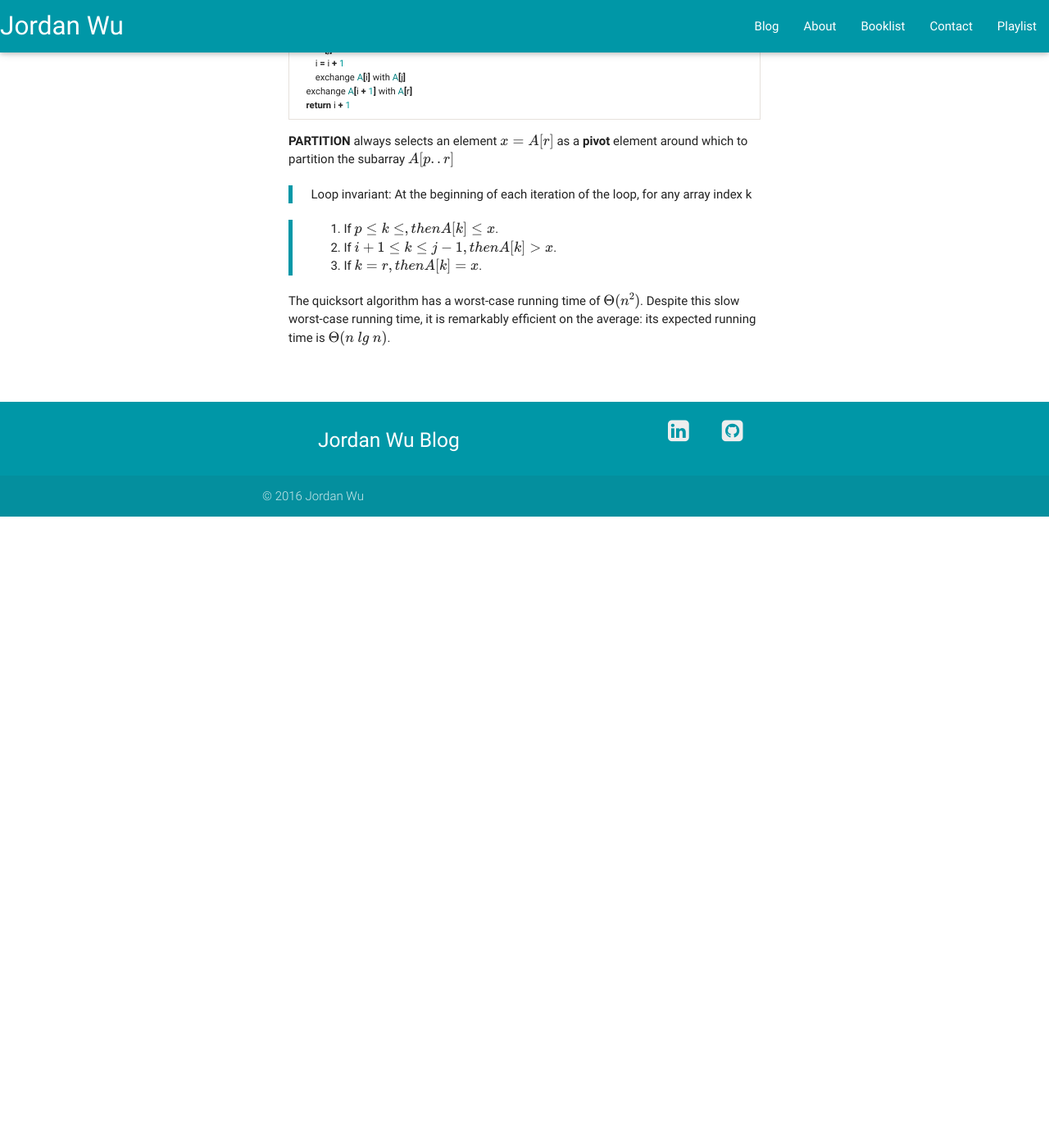
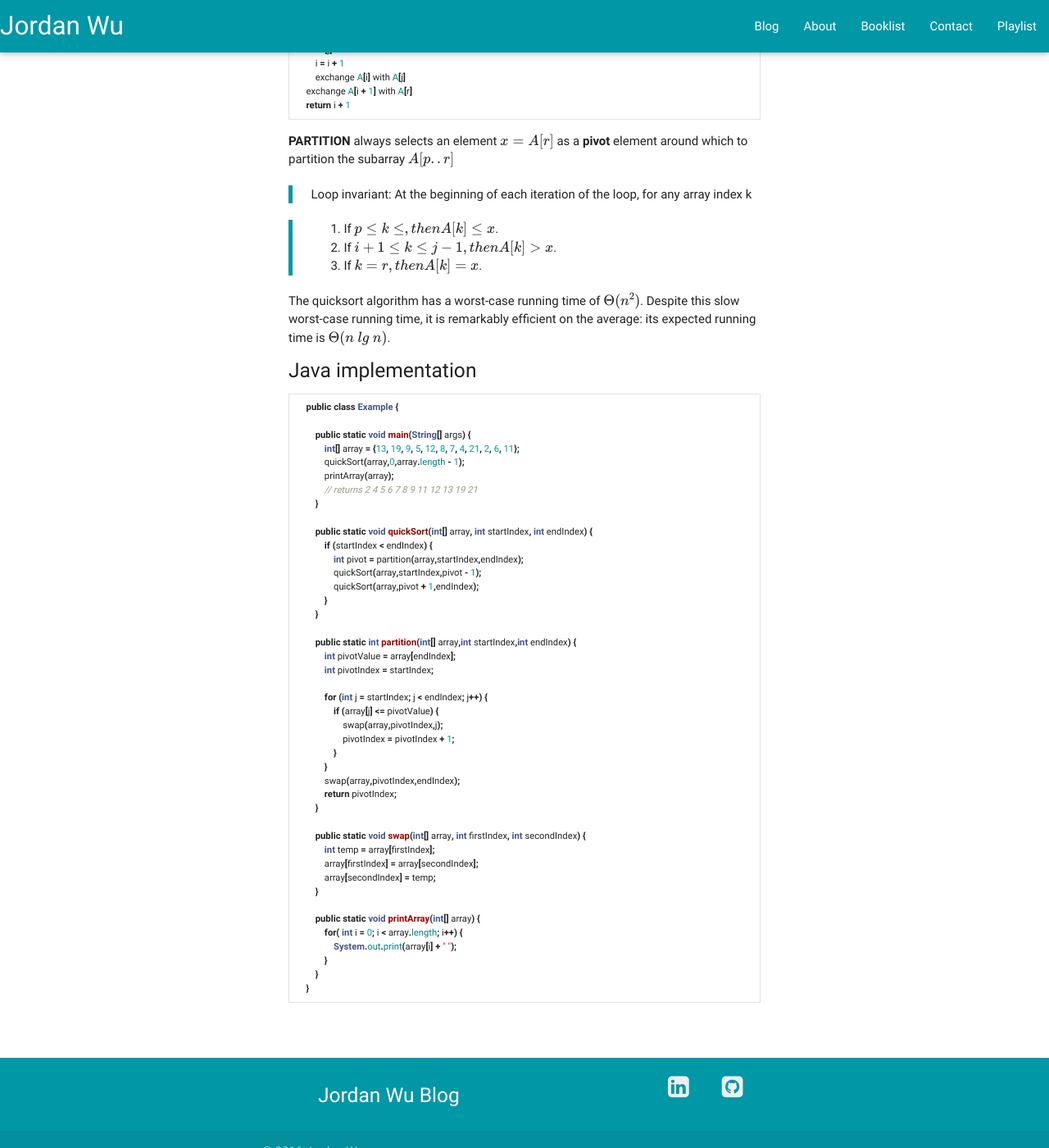
Before and after one commit to JordanSpencerWu/old-website, a Jekyll site: the page built from _posts/book/2016/introduction-to-algorithms/2016-09-21-quicksort.md, in a window 1280 px wide and 1400 px high, scrolled down 708 px. Shown: the whole window at 82% size. Built offline with Jekyll 4.4.1, drawn with Linux system fonts in a browser that asks for light colours; nearby versions of some CDN libraries; formulas are drawn with MathJax 3; before the commit the page ends 1338 px from its top, so only the background shows below that.

Commit message:
add quicksort java implementation to notes

```diff
--- a/_posts/book/2016/introduction-to-algorithms/2016-09-21-quicksort.md
+++ b/_posts/book/2016/introduction-to-algorithms/2016-09-21-quicksort.md
@@ -51,3 +51,51 @@ __PARTITION__ always selects an element $x = A[r]$ as a __pivot__ element around
 > 3. If $k = r, then A[k] = x$.
 
 The quicksort algorithm has a worst-case running time of $\Theta(n^2)$. Despite this slow worst-case running time, it is remarkably efficient on the average: its expected running time is $\Theta(n \\ lg \\ n)$.
+
+##### Java implementation
+
+{% highlight java %}
+  public class Example {
+
+      public static void main(String[] args) {
+          int[] array = {13, 19, 9, 5, 12, 8, 7, 4, 21, 2, 6, 11};
+          quickSort(array,0,array.length - 1);
+          printArray(array);
+          // returns 2 4 5 6 7 8 9 11 12 13 19 21
+      }
+
+      public static void quickSort(int[] array, int startIndex, int endIndex) {
+          if (startIndex < endIndex) {
+              int pivot = partition(array,startIndex,endIndex);
+              quickSort(array,startIndex,pivot - 1);
+              quickSort(array,pivot + 1,endIndex);
+          }
+      }
+
+      public static int partition(int[] array,int startIndex,int endIndex) {
+          int pivotValue = array[endIndex];
+          int pivotIndex = startIndex;
+
+          for (int j = startIndex; j < endIndex; j++) {
+              if (array[j] <= pivotValue) {
+                  swap(array,pivotIndex,j);
+                  pivotIndex = pivotIndex + 1;
+              }
+          }
+          swap(array,pivotIndex,endIndex);
+          return pivotIndex;
+      }
+
+      public static void swap(int[] array, int firstIndex, int secondIndex) {
+          int temp = array[firstIndex];
+          array[firstIndex] = array[secondIndex];
+          array[secondIndex] = temp;
+      }
+
+      public static void printArray(int[] array) {
+          for( int i = 0; i < array.length; i++) {
+              System.out.print(array[i] + " ");
+          }
+      }
+  }
+{% endhighlight %}
```
